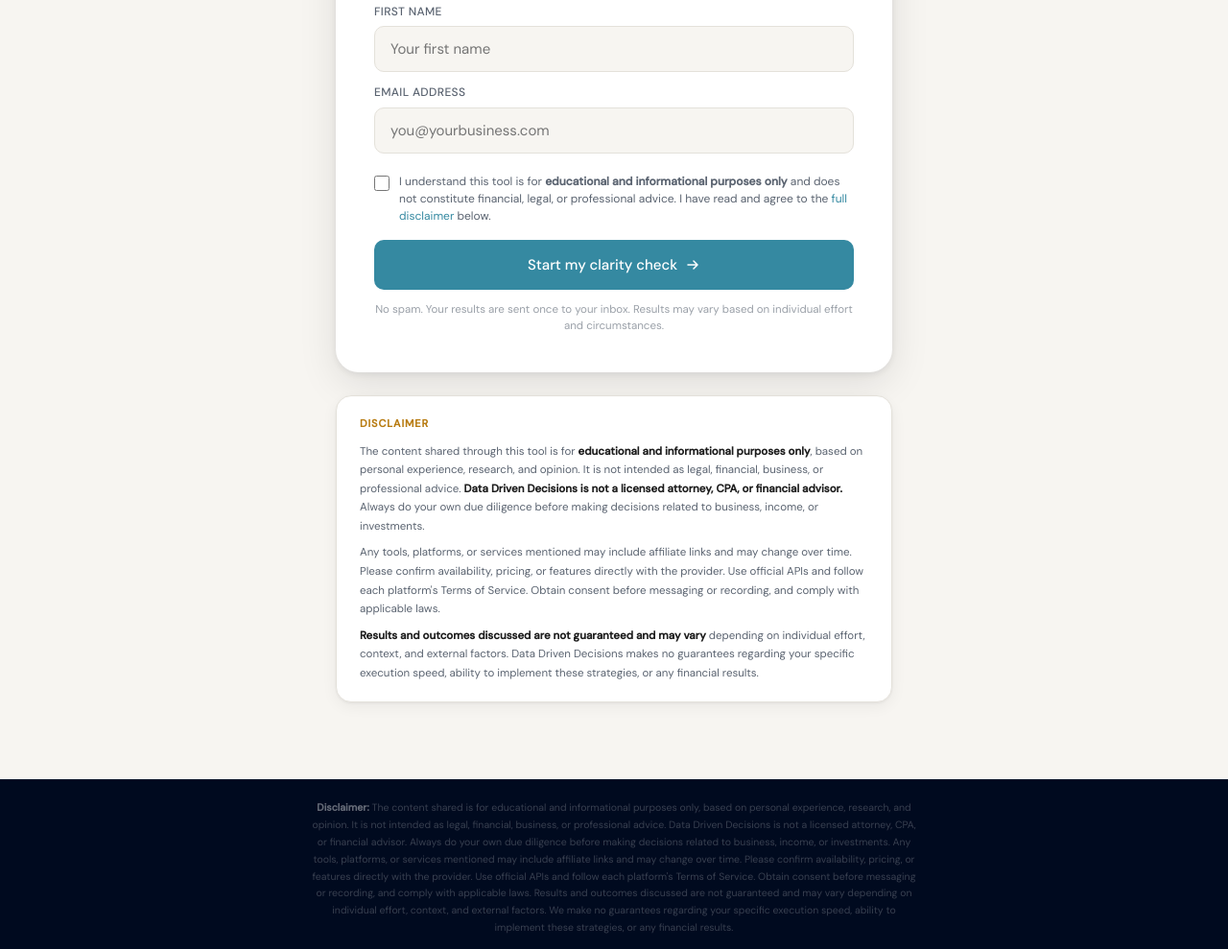
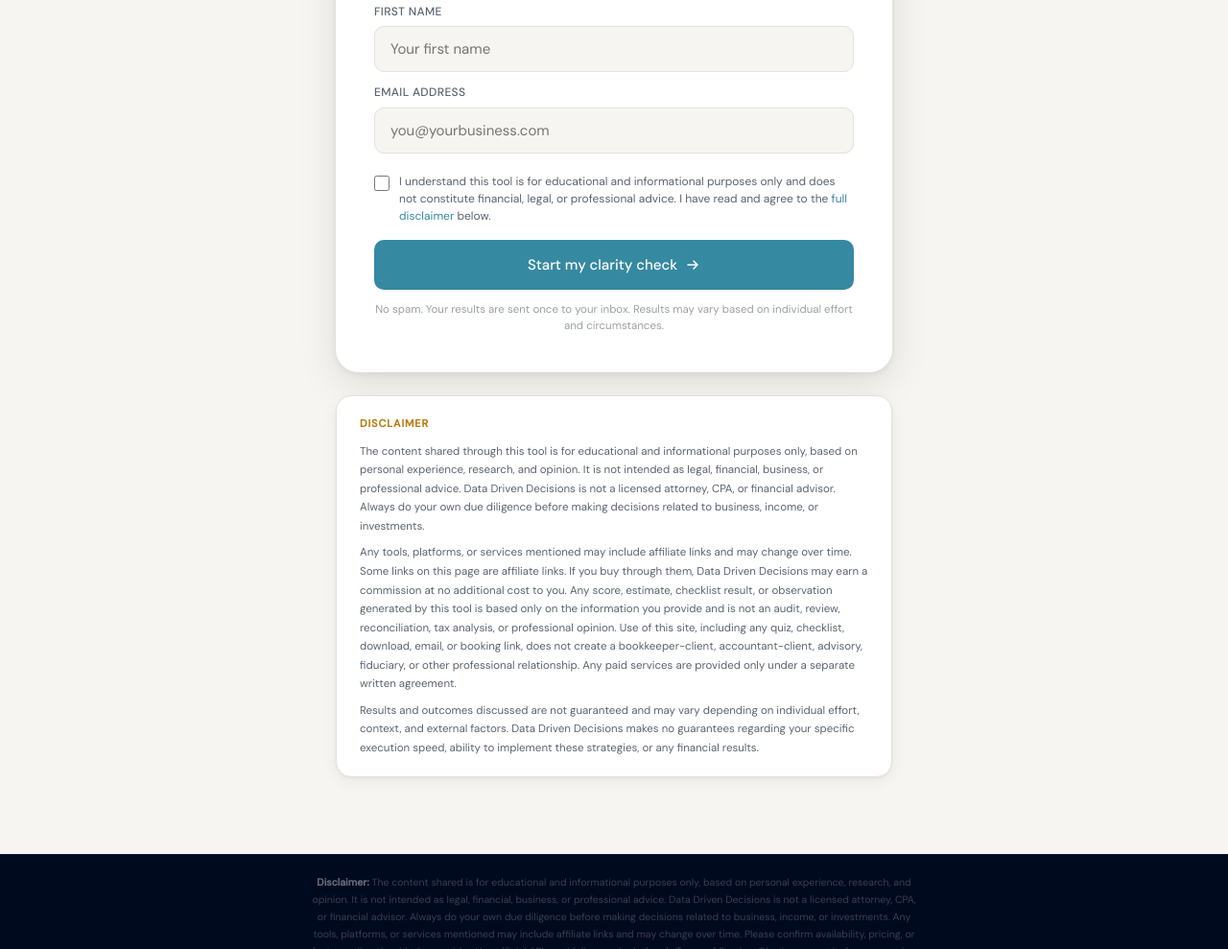
Before and after one commit to datadriven206/clear-the-noise, a plain HTML site: page index.html in a window 1280 px wide. Shown: the part 575-1564 px from the top of the page at 96% size. Drawn offline with nearby package versions, Linux system fonts and the light colour scheme.

Commit message:
Update index.html
08272026

```diff
--- a/index.html
+++ b/index.html
@@ -143,7 +143,6 @@ textarea.field-input{height:auto;min-height:80px;padding:12px 16px;resize:vertic
 .disclaimer-full{margin-top:24px;padding:16px 18px;background:var(--amber-bg);border:1px solid rgba(184,124,18,.18);border-radius:var(--r-md)}
 .disclaimer-full-title{font-size:11px;font-weight:700;letter-spacing:.08em;text-transform:uppercase;color:var(--amber);margin-bottom:8px}
 .disclaimer-full-text{font-size:11.5px;color:var(--muted);line-height:1.65}
-.disclaimer-full-text strong{color:var(--ink)}
 .email-sent{display:flex;align-items:center;gap:10px;padding:12px 16px;background:var(--green-bg);border:1px solid rgba(45,106,31,.15);border-radius:var(--r-md);margin-top:16px;font-size:13px;color:var(--green)}
 .email-sent-dot{width:8px;height:8px;border-radius:50%;background:var(--green);flex-shrink:0}
 /* Upsell */
@@ -222,7 +221,7 @@ textarea.field-input{height:auto;min-height:80px;padding:12px 16px;resize:vertic
         <div class="consent-row">
           <input type="checkbox" id="consent-check" />
           <label class="consent-label" for="consent-check">
-            I understand this tool is for <strong>educational and informational purposes only</strong> and does not constitute financial, legal, or professional advice. I have read and agree to the <a href="#disclaimer-section" onclick="document.getElementById('disclaimer-section').scrollIntoView({behavior:'smooth'})">full disclaimer</a> below.
+            I understand this tool is for educational and informational purposes only and does not constitute financial, legal, or professional advice. I have read and agree to the <a href="#disclaimer-section" onclick="document.getElementById('disclaimer-section').scrollIntoView({behavior:'smooth'})">full disclaimer</a> below.
           </label>
         </div>
         <button class="entry-cta" onclick="startCheck()">
@@ -237,13 +236,13 @@ textarea.field-input{height:auto;min-height:80px;padding:12px 16px;resize:vertic
     <div id="disclaimer-section" style="margin-top:24px;padding:20px 24px;background:var(--card);border-radius:var(--r-lg);border:1px solid var(--border);box-shadow:var(--shadow)">
       <div style="font-size:11px;font-weight:700;letter-spacing:.08em;text-transform:uppercase;color:var(--amber);margin-bottom:10px">Disclaimer</div>
       <p style="font-size:11.5px;color:var(--muted);line-height:1.7">
-        The content shared through this tool is for <strong style="color:var(--ink)">educational and informational purposes only</strong>, based on personal experience, research, and opinion. It is not intended as legal, financial, business, or professional advice. <strong style="color:var(--ink)">Data Driven Decisions is not a licensed attorney, CPA, or financial advisor.</strong> Always do your own due diligence before making decisions related to business, income, or investments.
+        The content shared through this tool is for educational and informational purposes only, based on personal experience, research, and opinion. It is not intended as legal, financial, business, or professional advice. Data Driven Decisions is not a licensed attorney, CPA, or financial advisor. Always do your own due diligence before making decisions related to business, income, or investments.
       </p>
       <p style="font-size:11.5px;color:var(--muted);line-height:1.7;margin-top:8px">
-        Any tools, platforms, or services mentioned may include affiliate links and may change over time. Please confirm availability, pricing, or features directly with the provider. Use official APIs and follow each platform's Terms of Service. Obtain consent before messaging or recording, and comply with applicable laws.
+          Any tools, platforms, or services mentioned may include affiliate links and may change over time. Some links on this page are affiliate links. If you buy through them, Data Driven Decisions may earn a commission at no additional cost to you. Any score, estimate, checklist result, or observation generated by this tool is based only on the information you provide and is not an audit, review, reconciliation, tax analysis, or professional opinion. Use of this site, including any quiz, checklist, download, email, or booking link, does not create a bookkeeper-client, accountant-client, advisory, fiduciary, or other professional relationship. Any paid services are provided only under a separate written agreement.
       </p>
       <p style="font-size:11.5px;color:var(--muted);line-height:1.7;margin-top:8px">
-        <strong style="color:var(--ink)">Results and outcomes discussed are not guaranteed and may vary</strong> depending on individual effort, context, and external factors. Data Driven Decisions makes no guarantees regarding your specific execution speed, ability to implement these strategies, or any financial results.
+        Results and outcomes discussed are not guaranteed and may vary depending on individual effort, context, and external factors. Data Driven Decisions makes no guarantees regarding your specific execution speed, ability to implement these strategies, or any financial results.
       </p>
     </div>
   </div>
@@ -471,7 +470,13 @@ textarea.field-input{height:auto;min-height:80px;padding:12px 16px;resize:vertic
       <div class="disclaimer-full" style="margin-top:24px">
         <div class="disclaimer-full-title">Disclaimer</div>
         <div class="disclaimer-full-text">
-          The content in this report is for <strong>educational and informational purposes only</strong>, based on personal experience, research, and opinion. It is not intended as legal, financial, business, or professional advice. <strong>Data Driven Decisions is not a licensed attorney, CPA, or financial advisor.</strong> Always do your own due diligence before making decisions related to business, income, or investments. Any tools, platforms, or services mentioned may include affiliate links and may change over time — please confirm directly with the provider. <strong>Results and outcomes are not guaranteed and may vary</strong> depending on individual effort, context, and external factors. We make no guarantees regarding your specific execution speed, ability to implement these strategies, or any financial results.
+          The content in this report is for educational and informational purposes only, based on personal experience, research, and opinion. It is not intended as legal, financial, business, or professional advice. Data Driven Decisions is not a licensed attorney, CPA, or financial advisor. Always do your own due diligence before making decisions related to business, income, or investments.
+        </div>
+        <div class="disclaimer-full-text" style="margin-top:8px">
+          Any tools, platforms, or services mentioned may include affiliate links and may change over time. Some links on this page are affiliate links. If you buy through them, Data Driven Decisions may earn a commission at no additional cost to you. Any score, estimate, checklist result, or observation generated by this tool is based only on the information you provide and is not an audit, review, reconciliation, tax analysis, or professional opinion. Use of this site, including any quiz, checklist, download, email, or booking link, does not create a bookkeeper-client, accountant-client, advisory, fiduciary, or other professional relationship. Any paid services are provided only under a separate written agreement.
+        </div>
+        <div class="disclaimer-full-text" style="margin-top:8px">
+          Results and outcomes are not guaranteed and may vary depending on individual effort, context, and external factors. We make no guarantees regarding your specific execution speed, ability to implement these strategies, or any financial results.
         </div>
       </div>
 
```
